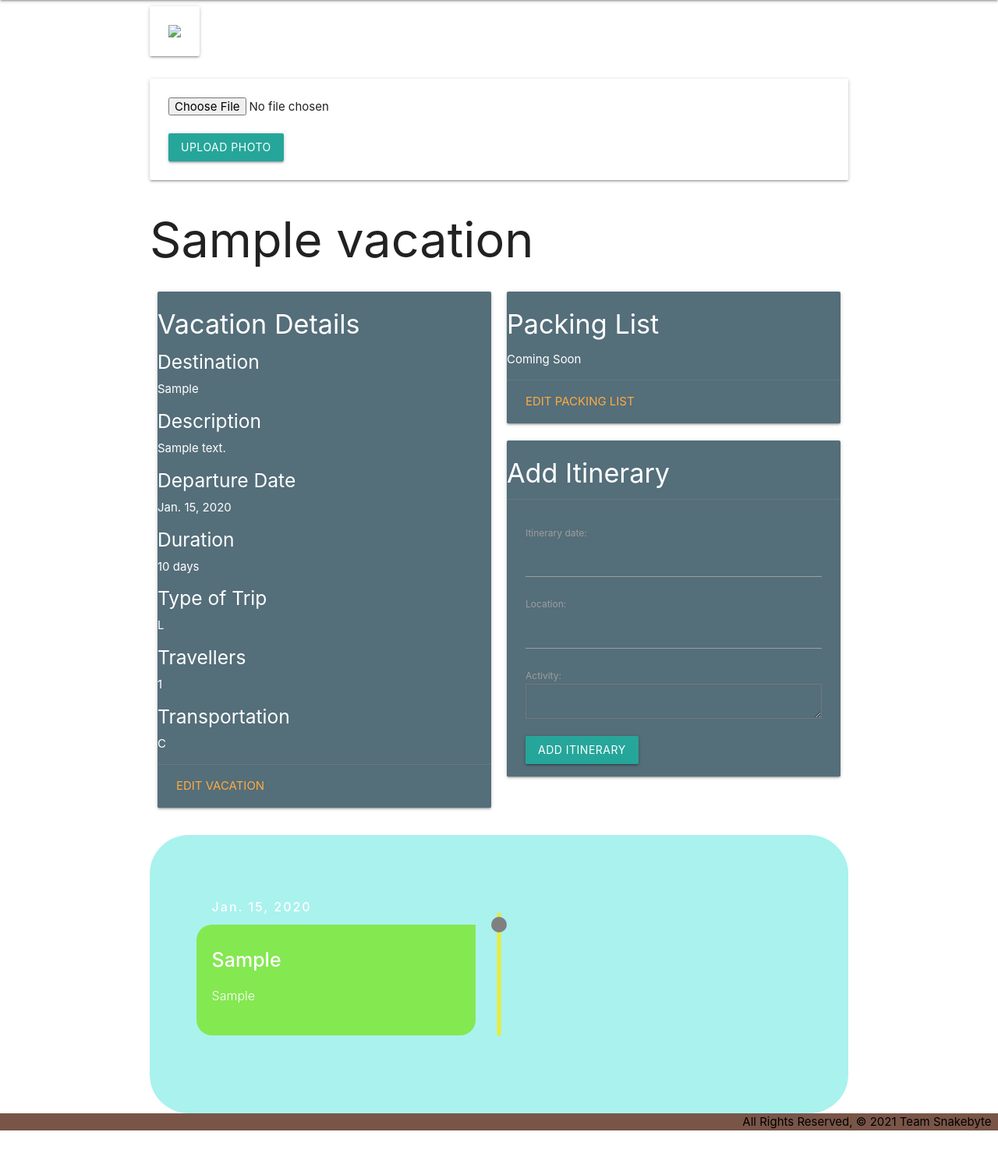
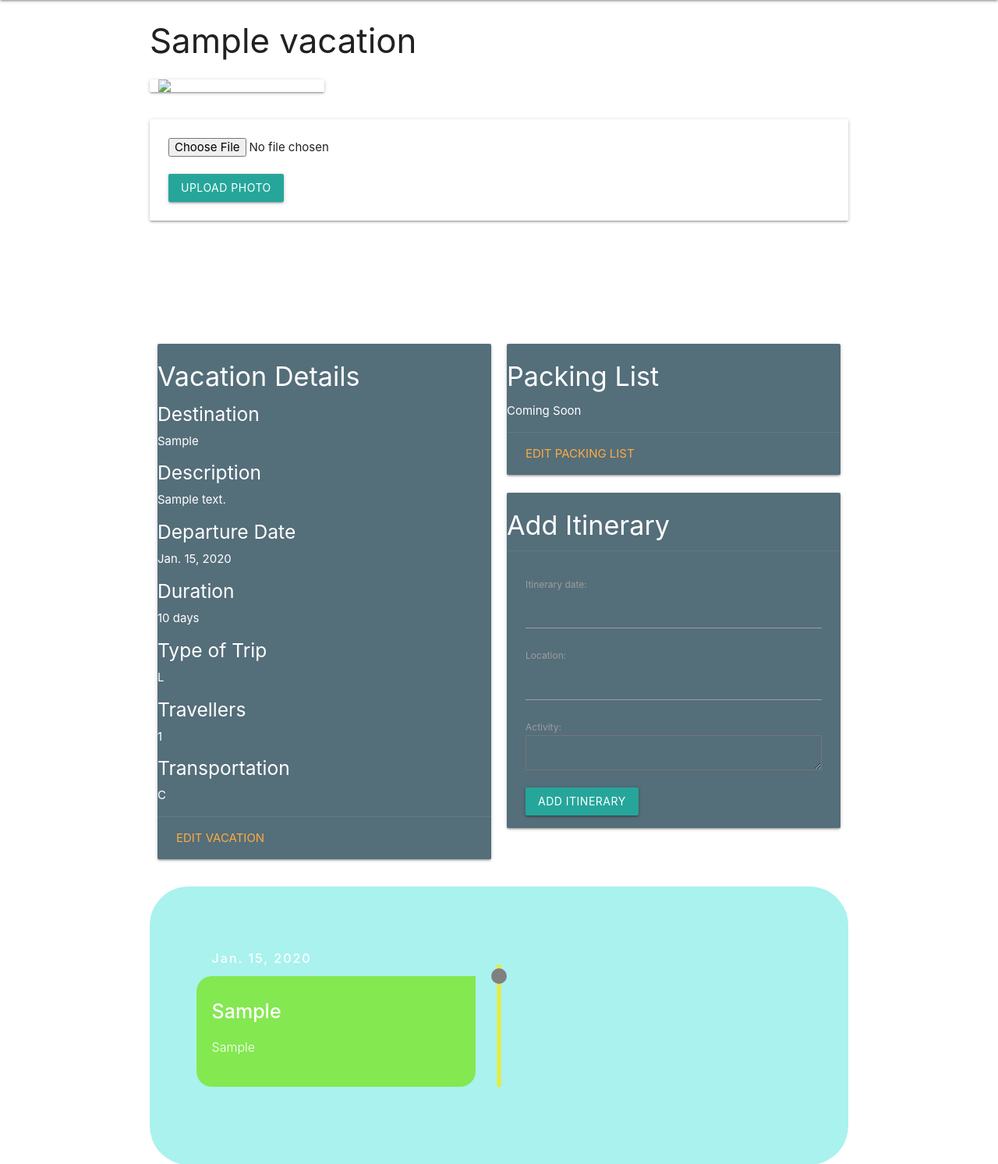
Before and after one commit to kitkatcode10/map-out, a Django app: template main_app/templates/vacations/detail.html in a window 1280 px wide. Shown: the part 64-1557 px from the top of the page at 78% size. Before the commit the page ends 1514 px from the top, so only its background shows below. Run offline with Django 3.2, Linux system fonts and the light colour scheme; the template is opened without the code that fills it: values that come from a table or form of the project are taken from there, others are empty; tables that the repository leaves empty hold one stand-in row (values such as "Sample post").

Commit message:
photosize working

```diff
--- a/main_app/templates/vacations/detail.html
+++ b/main_app/templates/vacations/detail.html
@@ -1,25 +1,29 @@
 {% extends 'base.html' %}
 {% block content %}
 
+
+<H3>{{vacation.name}}</H3>
+
 <!-- Images  -->
 
+
 {% for photo in vacation.photo_set.all %}
-  <img class="responsive-img card-panel card small" src="{{photo.url}}">
+<div class="row">
+  <img class="responsive-img card-panel col s3" src="{{photo.url}}">
 {% empty %}
-  <div class="card-panel teal-text center-align">No Photos Yet</div>
+  <div class="card-panel teal-text center-align ">No Photos Yet</div>
 {% endfor %}
-
+</div>
 <!-- Adding Photos Form  -->
 
-<form action="{% url 'add_photo' vacation.id %}" enctype="multipart/form-data" method="post" class="card-panel">
+<form action="{% url 'add_photo' vacation.id %}" enctype="multipart/form-data" method="post" class="card-panel col s3">
   {% csrf_token %}
   <input type="file" name="photo-file">
   <br><br>
   <input type="submit" class="btn" value="Upload Photo">
 
 </form>
-
-<H1>{{vacation.name}}</H1>
+<br><br><br><br><br><br>
 
   <!-- Vacations Details Card -->
 
```
